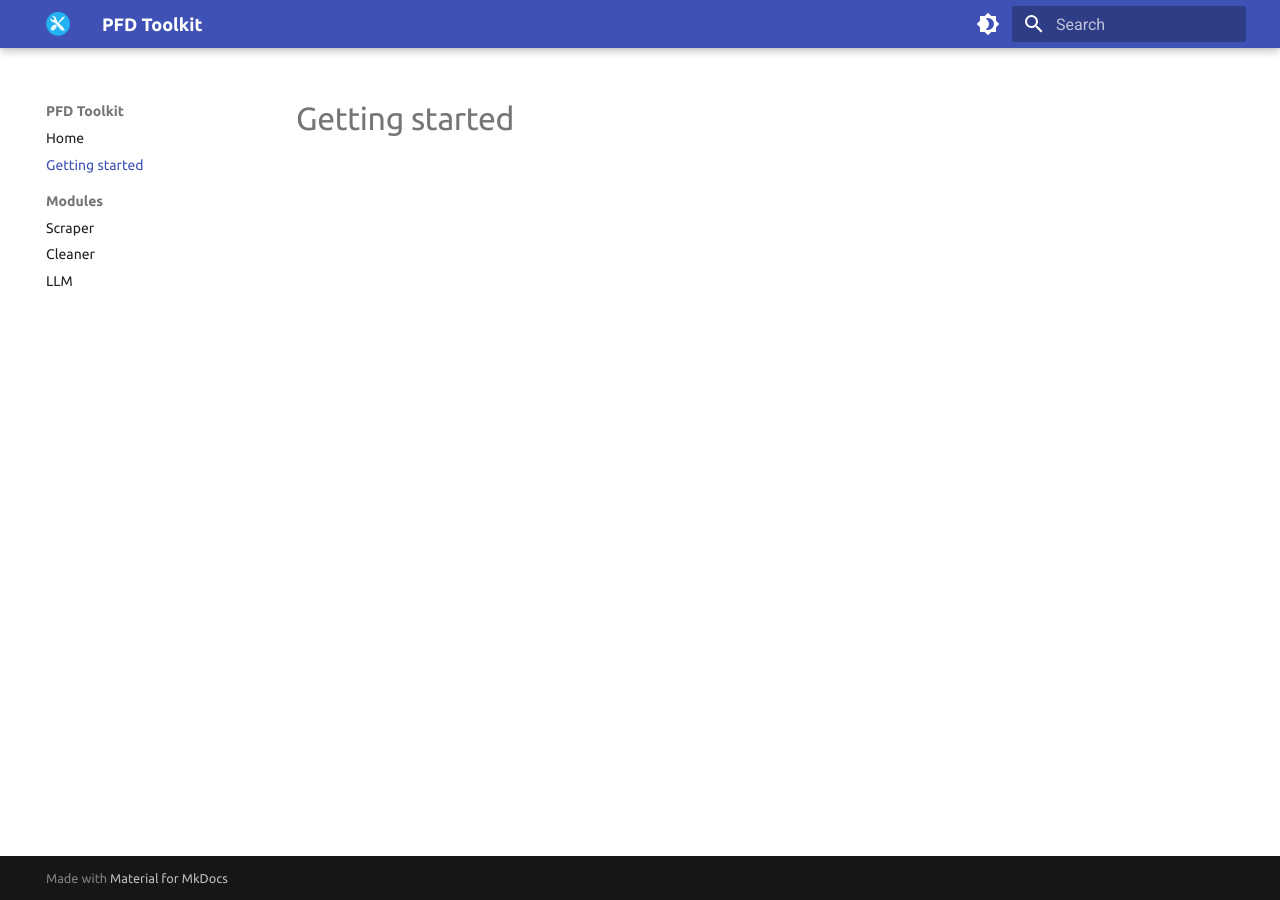
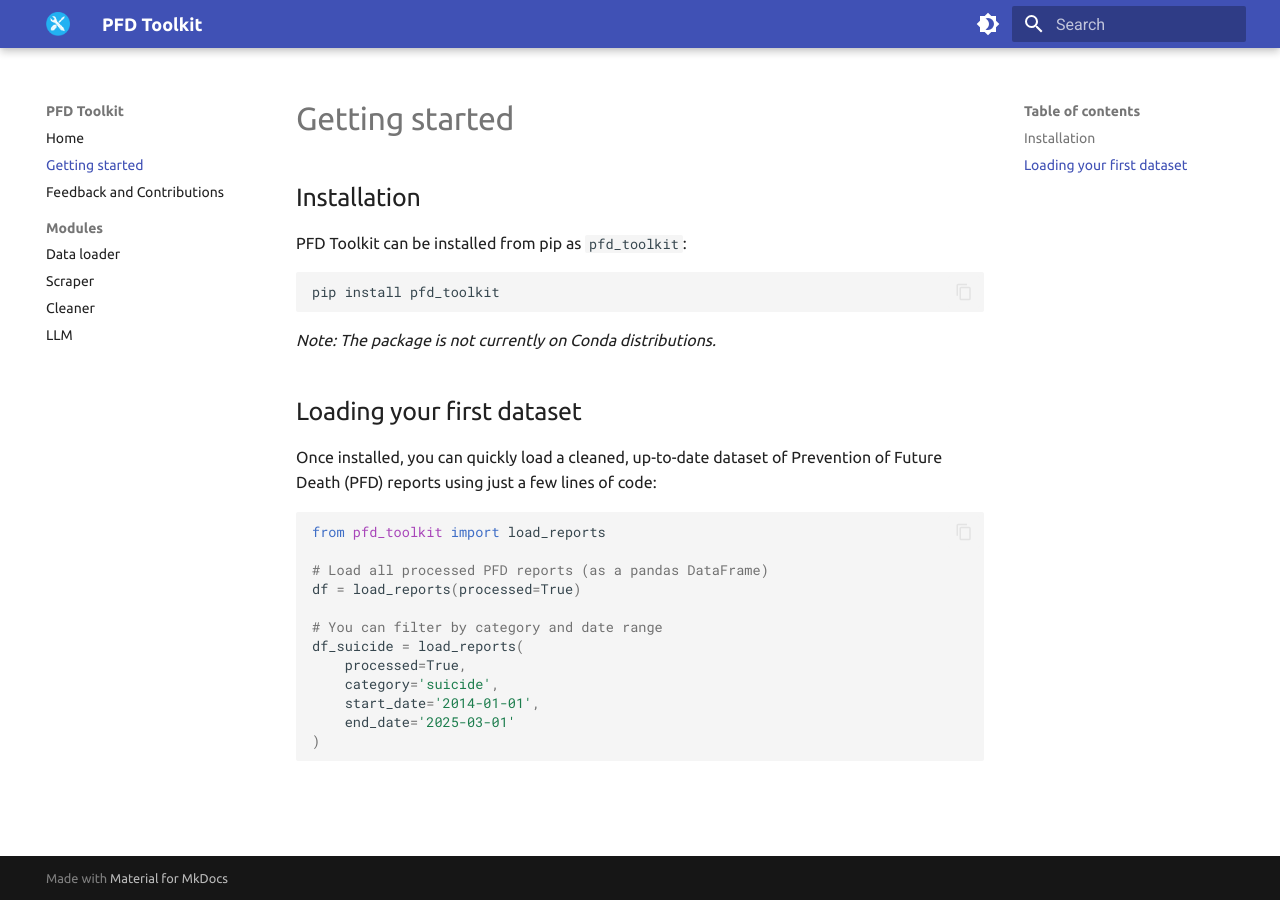
Before and after one commit to Sam-Osian/PFD-toolkit, an MkDocs documentation site: the page built from docs/usage.md, in a window 1280 px wide. Built offline with MkDocs 1.6.1 and Material for MkDocs 9.7.7, drawn with Linux system fonts in a browser that asks for light colours.

Commit message:
Add contribution guidelines and enhance documentation structure

````diff
--- a/docs/usage.md
+++ b/docs/usage.md
@@ -1 +1,30 @@
 # Getting started
+
+## Installation
+
+PFD Toolkit can be installed from pip as `pfd_toolkit`:
+
+```bath
+pip install pfd_toolkit
+```
+
+*Note: The package is not currently on Conda distributions.*
+
+## Loading your first dataset
+
+Once installed, you can quickly load a cleaned, up-to-date dataset of Prevention of Future Death (PFD) reports using just a few lines of code:
+
+```py
+from pfd_toolkit import load_reports
+
+# Load all processed PFD reports (as a pandas DataFrame)
+df = load_reports(processed=True)
+
+# You can filter by category and date range
+df_suicide = load_reports(
+    processed=True,
+    category='suicide',
+    start_date='2014-01-01',
+    end_date='2025-03-01'
+)
+```
--- a/mkdocs.yml
+++ b/mkdocs.yml
@@ -49,13 +49,17 @@ plugins:
           paths: ["src"]
           options:
             show_source: false
+            #show_if_no_docstring: true
+            merge_init_into_class: true
             filters:
               - "!^_" # Exclude private methods
 
 nav:
   - Home: index.md
   - Getting started: usage.md
+  - Feedback and Contributions: contribute.md
   - Modules:
+      - Data loader: reference/loader.md
       - Scraper: reference/scraper.md
       - Cleaner: reference/cleaner.md
       - LLM: reference/llm.md
````
Also changed, not shown: docs/contribute.md (added, +31 -0 lines), docs/index.md (+13 -8 lines), docs/reference/loader.md (added, +1 -0 lines).
